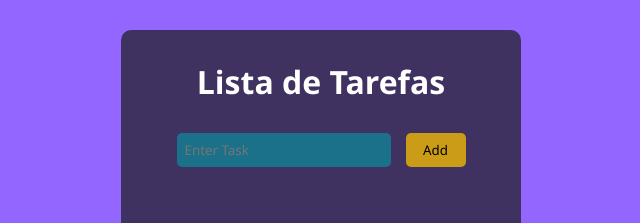
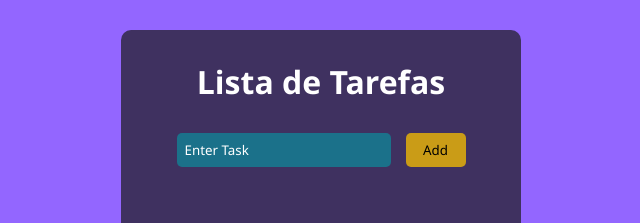
Before and after one commit to VinkarioDev/Tasks, a React (Vite) app: page / in a window 1280 px wide. Shown: the top 223 px of the page, without its empty margins (319-959 px from the left). Built offline with nearby package versions, Linux system fonts and the light colour scheme.

Commit message:
style change

```diff
--- a/src/App.css
+++ b/src/App.css
@@ -40,6 +40,10 @@ h1 {
   outline: none;
   border-radius: 5px;
   color: #fff;
+}
+
+.inputTask::placeholder{
+    color: #FFF;
 }
 
 .listTask {
```
